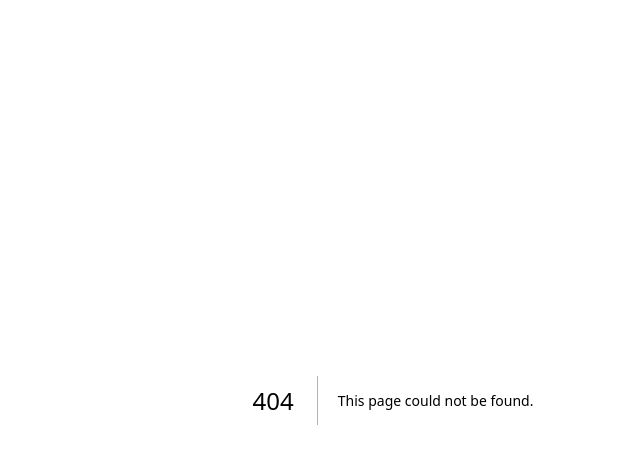
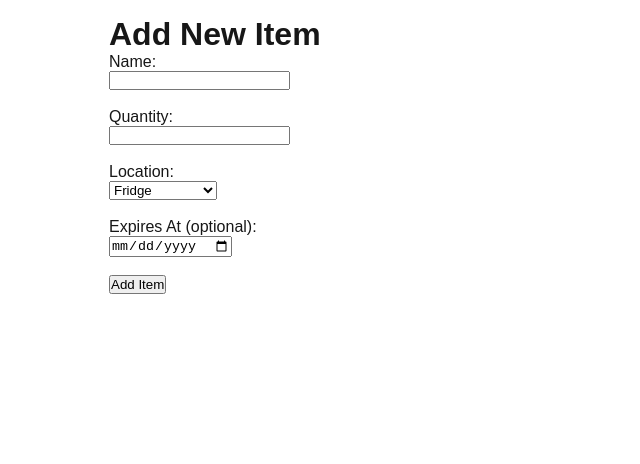
Before and after one commit to crossar/quantory, a Next.js app: page /add in a window 1280 px wide. Before the commit this address had no page. Shown: the top 464 px of the page, without its empty margins (247-887 px from the left). Built offline with nearby package versions, Linux system fonts and the light colour scheme.

Commit message:
added add items

```diff
--- /dev/null
+++ b/src/pages/add.js
@@ -0,0 +1,96 @@
+import { useState } from "react";
+
+export default function AddItemPage() {
+  const [form, setForm] = useState({
+    name: "",
+    quantity: "",
+    location: "FRIDGE",
+    expiresAt: "",
+  });
+
+  const [message, setMessage] = useState("");
+
+  const handleChange = (e) => {
+    setForm({ ...form, [e.target.name]: e.target.value });
+  };
+
+  const handleSubmit = async (e) => {
+    e.preventDefault();
+    const res = await fetch("/api/add-item", {
+      method: "POST",
+      headers: { "Content-Type": "application/json" },
+      body: JSON.stringify(form),
+    });
+
+    if (res.ok) {
+      setMessage("✅ Item added!");
+      setForm({ name: "", quantity: "", location: "FRIDGE", expiresAt: "" });
+    } else {
+      setMessage("❌ Failed to add item.");
+    }
+  };
+
+  return (
+    <div style={{ maxWidth: "600px", margin: "auto", padding: "1rem" }}>
+      <h1>Add New Item</h1>
+      <form onSubmit={handleSubmit}>
+        <label>
+          Name:
+          <br />
+          <input
+            name="name"
+            value={form.name}
+            onChange={handleChange}
+            required
+          />
+        </label>
+        <br />
+        <br />
+
+        <label>
+          Quantity:
+          <br />
+          <input
+            name="quantity"
+            type="number"
+            value={form.quantity}
+            onChange={handleChange}
+            required
+          />
+        </label>
+        <br />
+        <br />
+
+        <label>
+          Location:
+          <br />
+          <select name="location" value={form.location} onChange={handleChange}>
+            <option value="FRIDGE">Fridge</option>
+            <option value="FREEZER">Freezer</option>
+            <option value="PANTRY">Pantry</option>
+            <option value="STORAGE">Storage Room</option>
+            <option value="MEDICINE">Medicine</option>
+          </select>
+        </label>
+        <br />
+        <br />
+
+        <label>
+          Expires At (optional):
+          <br />
+          <input
+            name="expiresAt"
+            type="date"
+            value={form.expiresAt}
+            onChange={handleChange}
+          />
+        </label>
+        <br />
+        <br />
+
+        <button type="submit">Add Item</button>
+      </form>
+      {message && <p>{message}</p>}
+    </div>
+  );
+}
--- /dev/null
+++ b/src/pages/api/add-item.js
@@ -0,0 +1,30 @@
+import { PrismaClient } from '@prisma/client';
+const prisma = new PrismaClient();
+
+export default async function handler(req, res) {
+  if (req.method !== 'POST') {
+    return res.status(405).json({ error: 'Method not allowed' });
+  }
+
+  const { name, quantity, location, expiresAt } = req.body;
+
+  if (!name || !quantity || !location) {
+    return res.status(400).json({ error: 'Missing required fields' });
+  }
+
+  try {
+    const item = await prisma.item.create({
+      data: {
+        name,
+        quantity: parseInt(quantity),
+        location,
+        expiresAt: expiresAt ? new Date(expiresAt) : null,
+      },
+    });
+
+    res.status(200).json(item);
+  } catch (error) {
+    console.error('Add item error:', error);
+    res.status(500).json({ error: 'Failed to add item' });
+  }
+}
--- /dev/null
+++ b/src/pages/api/test.js
@@ -0,0 +1,3 @@
+export default function handler(req, res) {
+  res.status(200).json({ message: "Test API works!" });
+}
```
Also changed, not shown: 1 other file (tests, documents, lock files or other folders).
